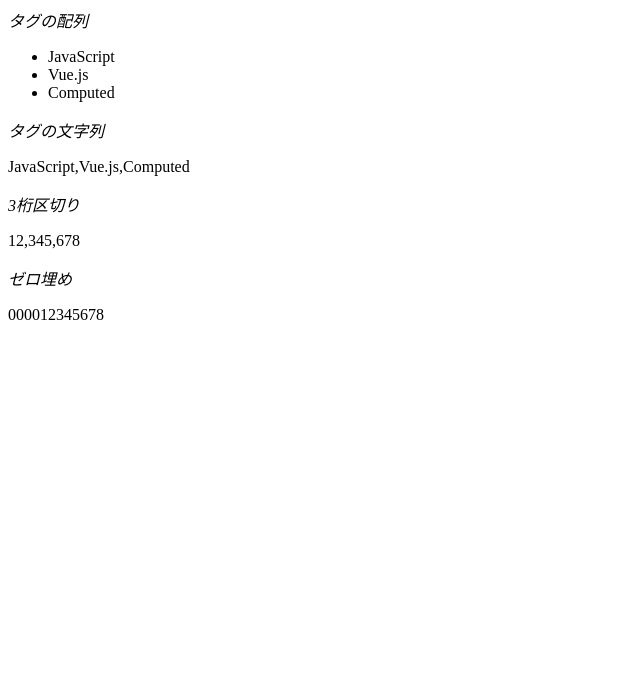
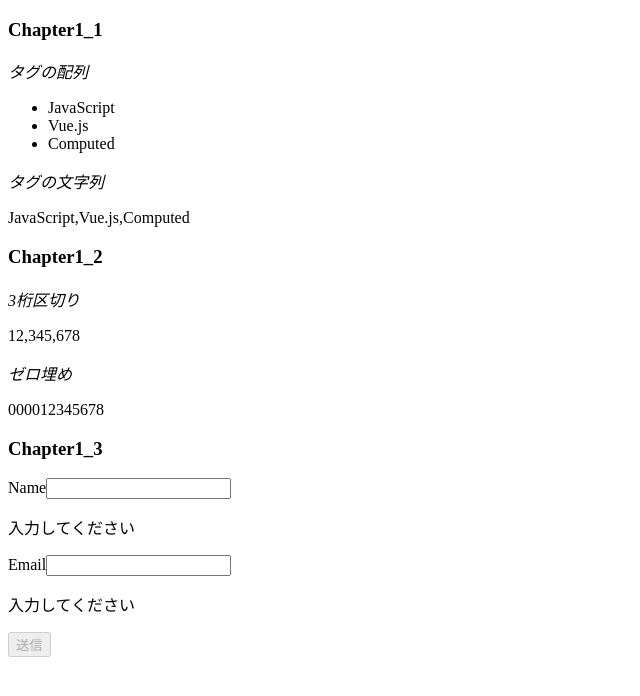
Before and after one commit to hibriiiiidge/practice__vue_tips, a Vue app: page / in a window 1280 px wide. Shown: the top 696 px of the page, without its empty margins (0-640 px from the left). Built offline with nearby package versions, Linux system fonts and the light colour scheme.

Commit message:
Chapter1_3を実装

```diff
--- a/src/App.vue
+++ b/src/App.vue
@@ -2,19 +2,21 @@
   <div id="app">
     <Chapter1_1/>
     <Chapter1_2/>
+    <Chapter1_3/>
   </div>
 </template>
 
 <script>
 import Chapter1_1 from './components/Chapter1_1.vue'
 import Chapter1_2 from './components/Chapter1_2.vue'
-
+import Chapter1_3 from './components/Chapter1_3.vue'
 
 export default {
   name: 'app',
   components: {
     Chapter1_1,
-    Chapter1_2
+    Chapter1_2,
+    Chapter1_3
   }
 }
 </script>
--- a/src/components/Chapter1_1.vue
+++ b/src/components/Chapter1_1.vue
@@ -1,6 +1,7 @@
 <template>
   <div>
     <div>
+      <h3>Chapter1_1</h3>
       <em>タグの配列</em>
       <ul>
         <li v-for="(tag, index) in tags" v-bind:key="`tag-${index}`">
--- a/src/components/Chapter1_2.vue
+++ b/src/components/Chapter1_2.vue
@@ -1,5 +1,6 @@
 <template>
   <div>
+    <h3>Chapter1_2</h3>
     <em>3桁区切り</em>
     <p> {{ number | separateDigist3 }}</p>
     <em>ゼロ埋め</em>
--- /dev/null
+++ b/src/components/Chapter1_3.vue
@@ -0,0 +1,65 @@
+<template>
+  <div>
+    <h3>Chapter1_3</h3>
+    <form v-on:submit.prevent="handleSubmit">
+      <div>
+        <label for="name">Name</label>
+        <input type="text" id="name" v-model.trim="name">
+        <p v-if="invalidName">{{ messageName }}</p>
+      </div>
+      <div>
+        <label for="email">Email</label>
+        <input type="email" id="email" v-model.trim="email">
+        <p v-if="invalidEmail">{{ messageEmail }}</p>
+      </div>
+      <button v-bind:disabled="hasError" type="submit">送信</button>
+    </form>
+    <div v-text="sendData"></div>
+  </div>
+</template>
+
+<script>
+export default {
+  data() {
+    return {
+      name: '',
+      email: '',
+      sendData: null
+    };
+  },
+  computed: {
+    messageName() {
+      return this.name.length === 0 ? '入力してください' : '';
+    },
+    messageEmail() {
+      if (this.email.length === 0) {
+        return '入力してください';
+      }
+      if (/\w+@\w+/.test(this.email) === false) {
+        return 'メールアドレスを入力してください';
+      }
+      return '';
+    },
+    invalidName() {
+      return this.messageName.length > 0;
+    },
+    invalidEmail() {
+      return this.messageEmail.length > 0;
+    },
+    hasError() {
+      return this.invalidName || this.invalidEmail;
+    }
+  },
+  methods: {
+    handleSubmit() {
+      this.sendData = JSON.stringify({
+        name: this.name,
+        email: this.email
+      });
+    }
+  }
+};
+</script>
+
+<style>
+</style>
```
